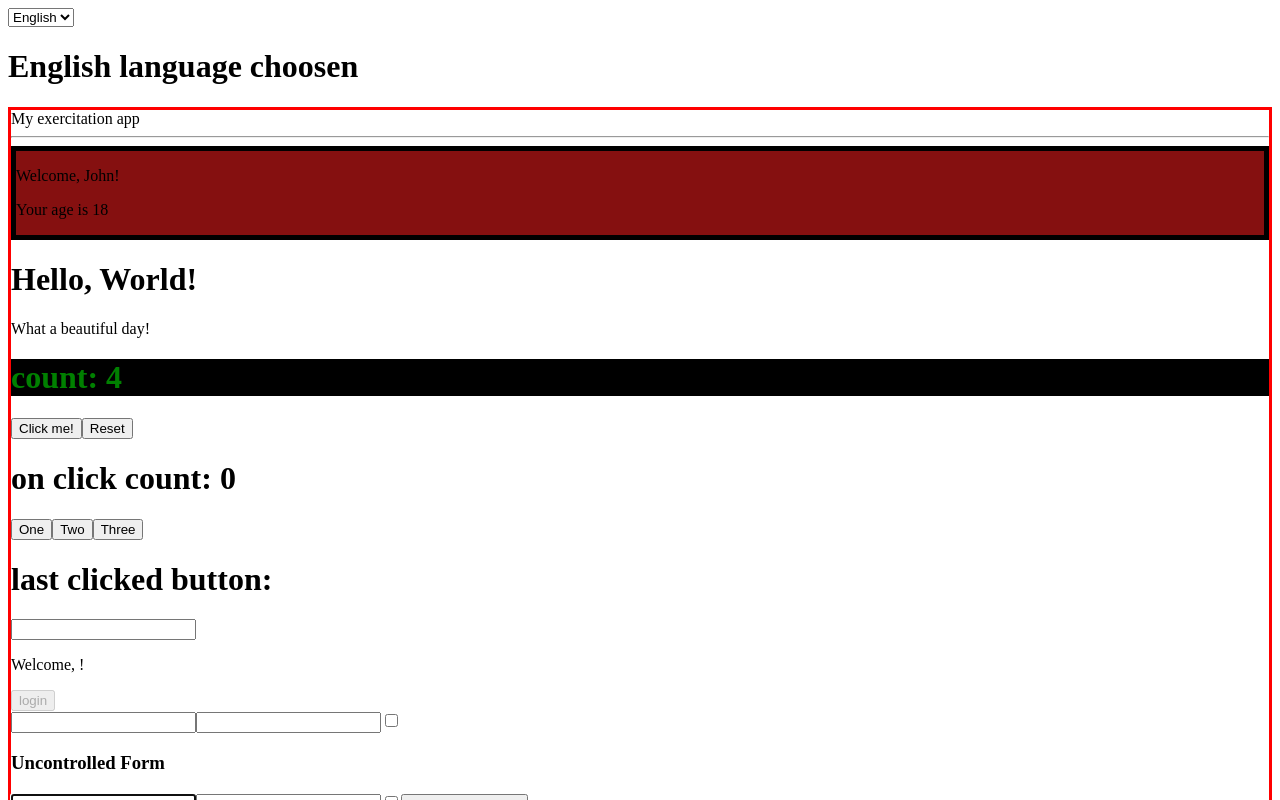
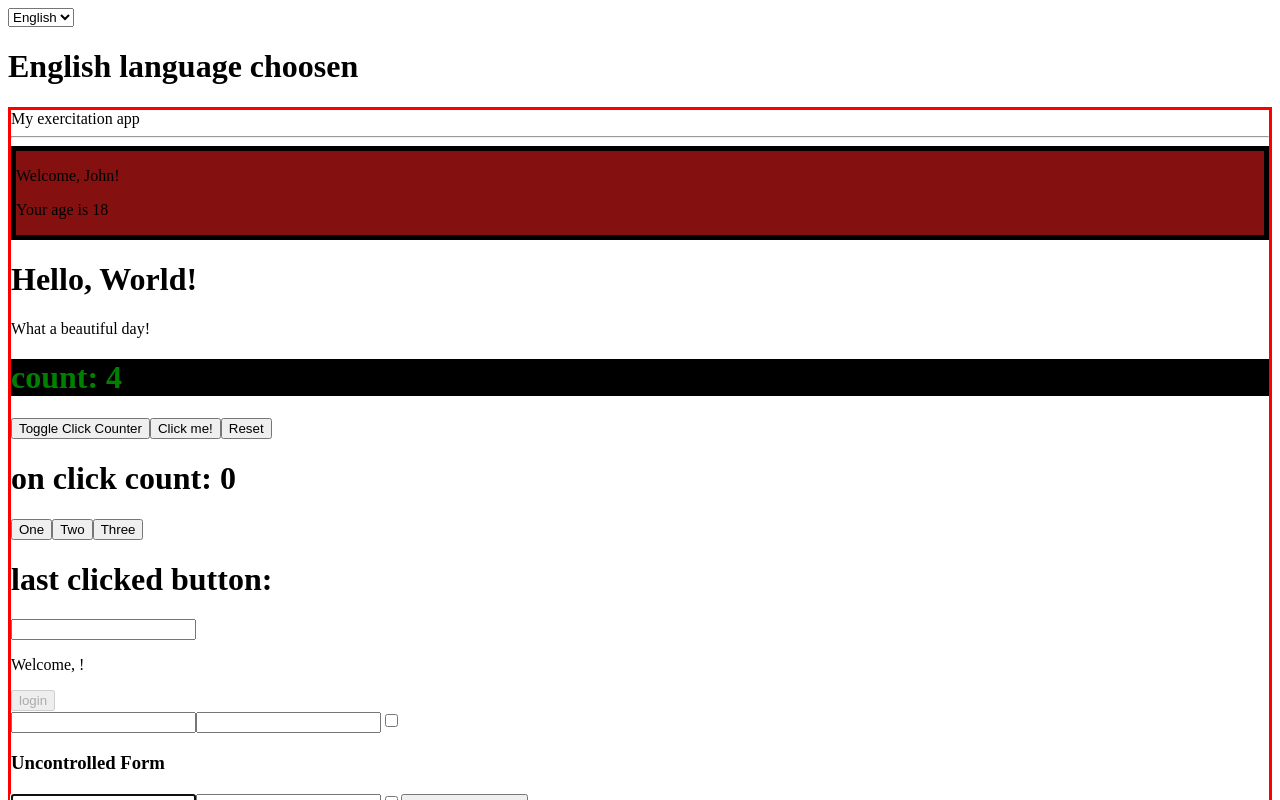
Before and after one commit to MarkupMonkey/react-project, a React (Create React App) app: page / in a window 1280 px wide. Shown: the top 800 px of the page. Built offline with nearby package versions, Linux system fonts and the light colour scheme.

Commit message:
exercise useEffect 02 done

```diff
--- a/src/App.js
+++ b/src/App.js
@@ -19,7 +19,7 @@ export function App() {
   const [mount, setMount] = useState(true)
 
 
-  const handleMount = () => {
+  const handleToggleClickCounter = () => {
     setMount(mount => !mount);
 
   }
@@ -47,13 +47,13 @@ export function App() {
           </div>
           <Hello />
           <Counter />
-          {mount && <ClickCounter handleMount={handleMount} onCounterChange={onCounterChange} />}
+          <button onClick={handleToggleClickCounter}>Toggle Click Counter</button>
+          {mount && <ClickCounter onCounterChange={onCounterChange} />}
           <ClickTracker />
           <InteractiveWelcome />
           <Login />
           <UncontrolledLogin />
           <TodoList>{() => {
-
             return (
               <div></div>
             )
--- a/src/ClickCounter.js
+++ b/src/ClickCounter.js
@@ -3,10 +3,21 @@ import Counterbutton from "./CounterButton";
 
 export function ClickCounter({ initialValue = 0, ...props }) {
     const [counter, setCounter] = useState(initialValue);
-
     useEffect(() => {
         props.onCounterChange(counter)
     }, [counter, props])
+    useEffect(() => {
+        const interval = setInterval(() => {
+            console.log(`counter is mounted`)
+        }, 1000)
+
+        return () => {
+            clearInterval(interval);
+            console.log(`counter is about to be unmount`)
+        }
+    }, [])
+
+
 
     function handleCounterIncrement() {
         setCounter(counter => counter + 1)
```
